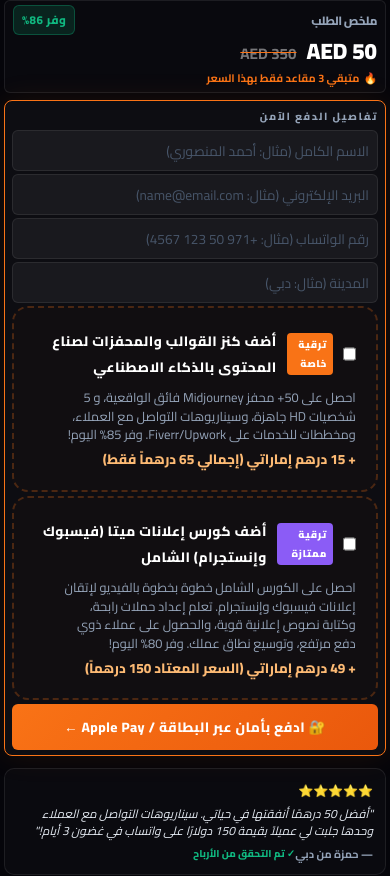
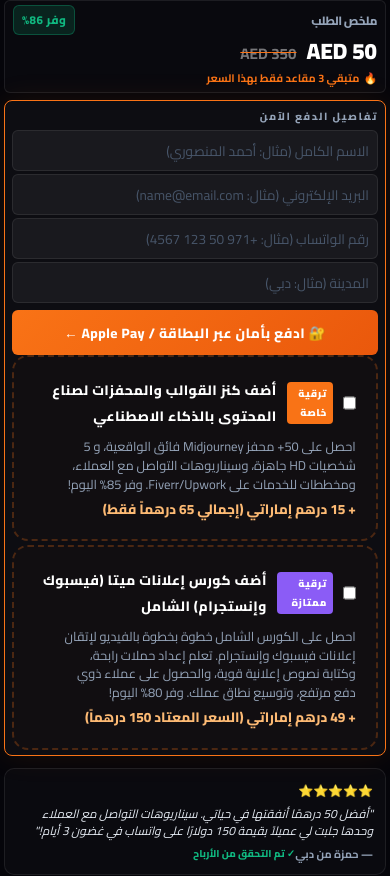
Before and after one commit to hubbuyerx-byte/gcc, a website: page checkout-ar.html in a window 390 px wide. Shown: the top 876 px of the page. Drawn offline with Linux system fonts and the light colour scheme; no server answers.

Commit message:
Move checkout buy button above the order bumps to place it above the fold on mobile

```diff
--- a/checkout-ar.html
+++ b/checkout-ar.html
@@ -159,8 +159,12 @@
                 <input type="text" id="inp-city" placeholder="المدينة (مثال: دبي)" autocomplete="address-level2">
             </div>
 
+            <button class="btn-reveal" onclick="submitToStripe()" style="margin-top: 1.25rem;">
+                🔐 ادفع بأمان عبر البطاقة / Apple Pay ←
+            </button>
+
             <!-- Order Bump -->
-            <div class="order-bump" id="orderBumpContainer" onclick="toggleOrderBump(event)">
+            <div class="order-bump" id="orderBumpContainer" onclick="toggleOrderBump(event)" style="margin-top: 1.5rem;">
                 <div class="order-bump-header">
                     <input type="checkbox" id="bump-check" class="order-bump-checkbox" onchange="handleBumpChange(event)">
                     <span class="order-bump-badge">ترقية خاصة</span>
@@ -184,10 +188,6 @@
                     <span class="order-bump-price">+ 49 درهم إماراتي (السعر المعتاد 150 درهماً)</span>
                 </div>
             </div>
-
-            <button class="btn-reveal" onclick="submitToStripe()">
-                🔐 ادفع بأمان عبر البطاقة / Apple Pay ←
-            </button>
         </div>
 
         <!-- Trust Review Widget (Mobile Only - positioned right below the CTA button) -->
```
Also changed, not shown: checkout.html (+5 -5 lines).
